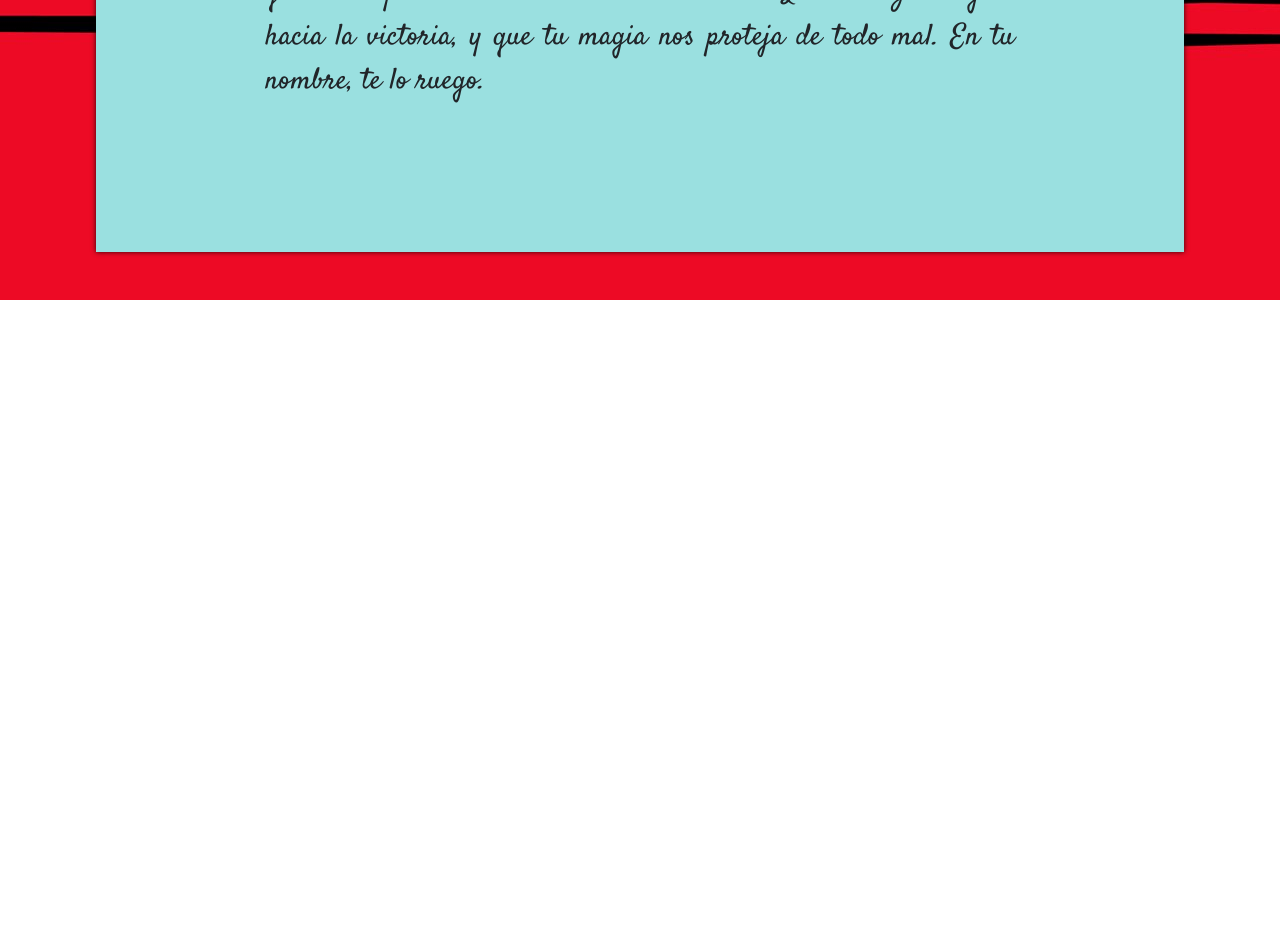
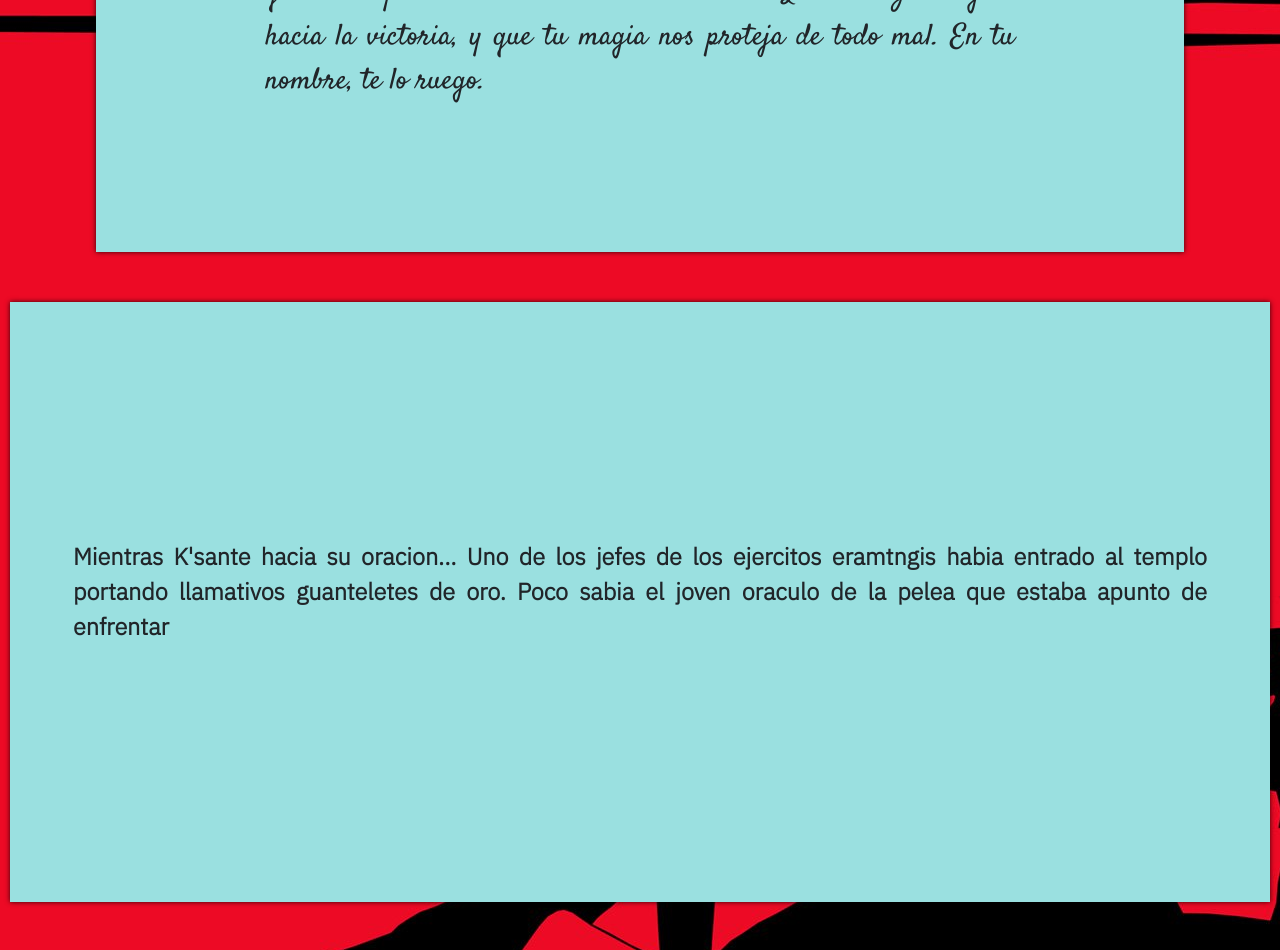
Before and after one commit to HayashiRedfox22/Cumplea, a plain HTML site: page regalo_3.html in a window 1280 px wide. Shown: the part 8196-9146 px from the top of the page. Before the commit the page ends 8496 px from the top, so only its background shows below. Drawn offline with nearby package versions, Linux system fonts and the light colour scheme; files whose address does not match are found by name; a web font is replaced by a local one.

Commit message:
ultimo commit de hoy

```diff
--- a/regalo_3.html
+++ b/regalo_3.html
@@ -100,6 +100,16 @@
 
             </div>
         </section>
+
+        <section>
+
+            <div class="Contenedor__regalo ">
+
+                <p class="texto__regalo texto-regalo-captura"> Mientras K'sante hacia su oracion... Uno de los jefes de los ejercitos eramtngis habia entrado al templo portando llamativos guanteletes de oro. Poco sabia el joven oraculo de la pelea que estaba apunto de enfrentar</p>
+
+            </div>
+
+        </section>
              <br>
              <br>
 
```
